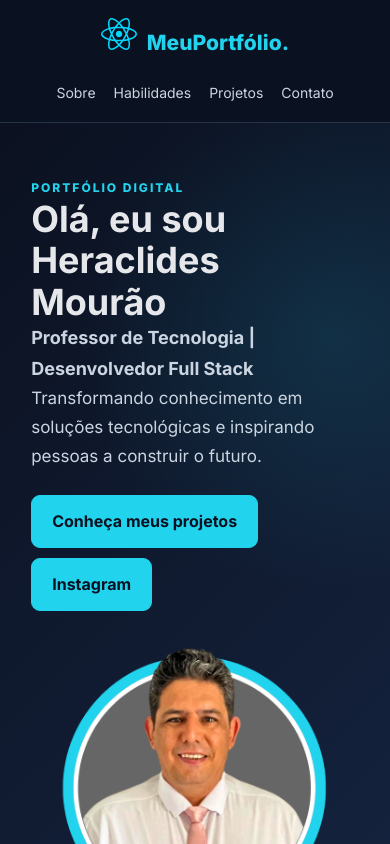
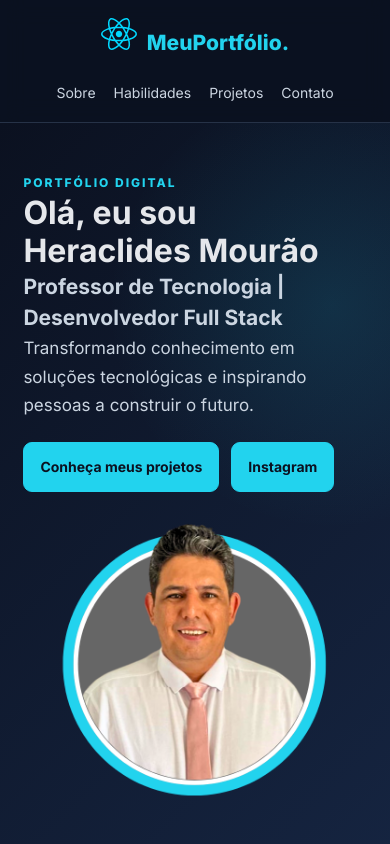
Before and after one commit to heraclidesefg/PortifolioPessoal, a React (Vite) app: page / in a window 390 px wide. Shown: the top 844 px of the page. Built offline with nearby package versions, Linux system fonts and the light colour scheme.

Commit message:
ajustando a responsividade

```diff
--- a/src/App.css
+++ b/src/App.css
@@ -400,4 +400,87 @@
     padding-top: 55px;
     padding-bottom: 55px;
   }
+
+  /* =================================
+   RESPONSIVIDADE PARA CELULARES
+================================= */
+
+@media (max-width: 760px) {
+
+  /* Apresentação principal */
+  .hero {
+    display: flex;
+    flex-direction: column;
+    align-items: stretch;
+
+    width: 100%;
+    min-width: 0;
+
+    padding: 50px 6%;
+    gap: 30px;
+  }
+
+  /* Conteúdo textual */
+  .hero-conteudo {
+    width: 100%;
+    min-width: 0;
+  }
+
+  .hero h1 {
+    font-size: clamp(32px, 8vw, 44px);
+    line-height: 1.2;
+
+    overflow-wrap: break-word;
+    word-break: normal;
+  }
+
+  .hero h2 {
+    font-size: 21px;
+    line-height: 1.5;
+  }
+
+  .hero-texto {
+    width: 100%;
+    font-size: 17px;
+    line-height: 1.7;
+  }
+
+  /* Botões */
+  .botao-contato {
+    display: flex;
+    flex-direction: row;
+    flex-wrap: wrap;
+    align-items: center;
+    gap: 12px;
+
+    width: 100%;
+    margin-top: 22px;
+  }
+
+   .botao {
+    width: fit-content;
+    max-width: 100%;
+    margin: 0;
+    padding: 12px 16px;
+    font-size: 14px;
+  }
+
+  /* Fotografia */
+  .hero-foto {
+    width: 100%;
+    max-width: 280px;
+    height: 280px;
+
+    margin: 0 auto;
+    justify-self: center;
+
+    border-radius: 20px;
+  }
+
+  .hero-foto img {
+    width: 100%;
+    height: 100%;
+    object-fit: cover;
+    object-position: center top;
+  }
 }
```
